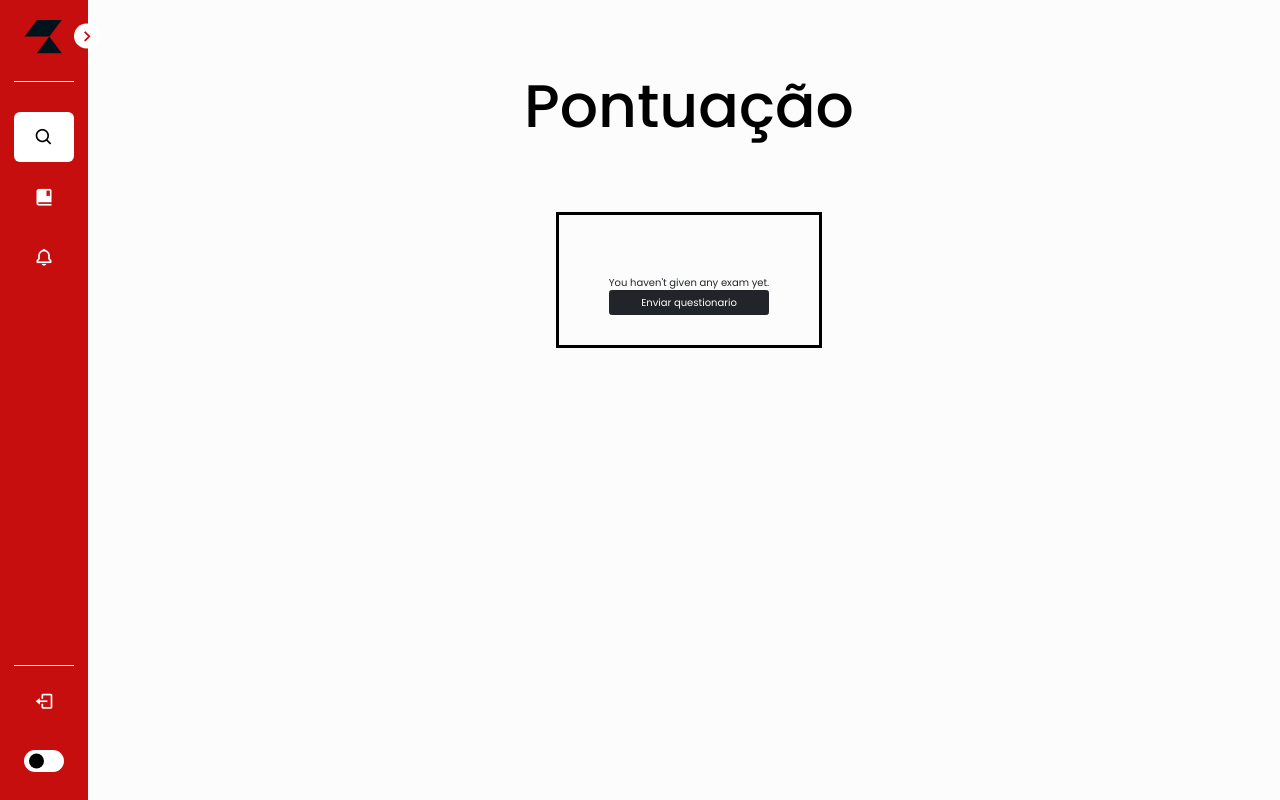
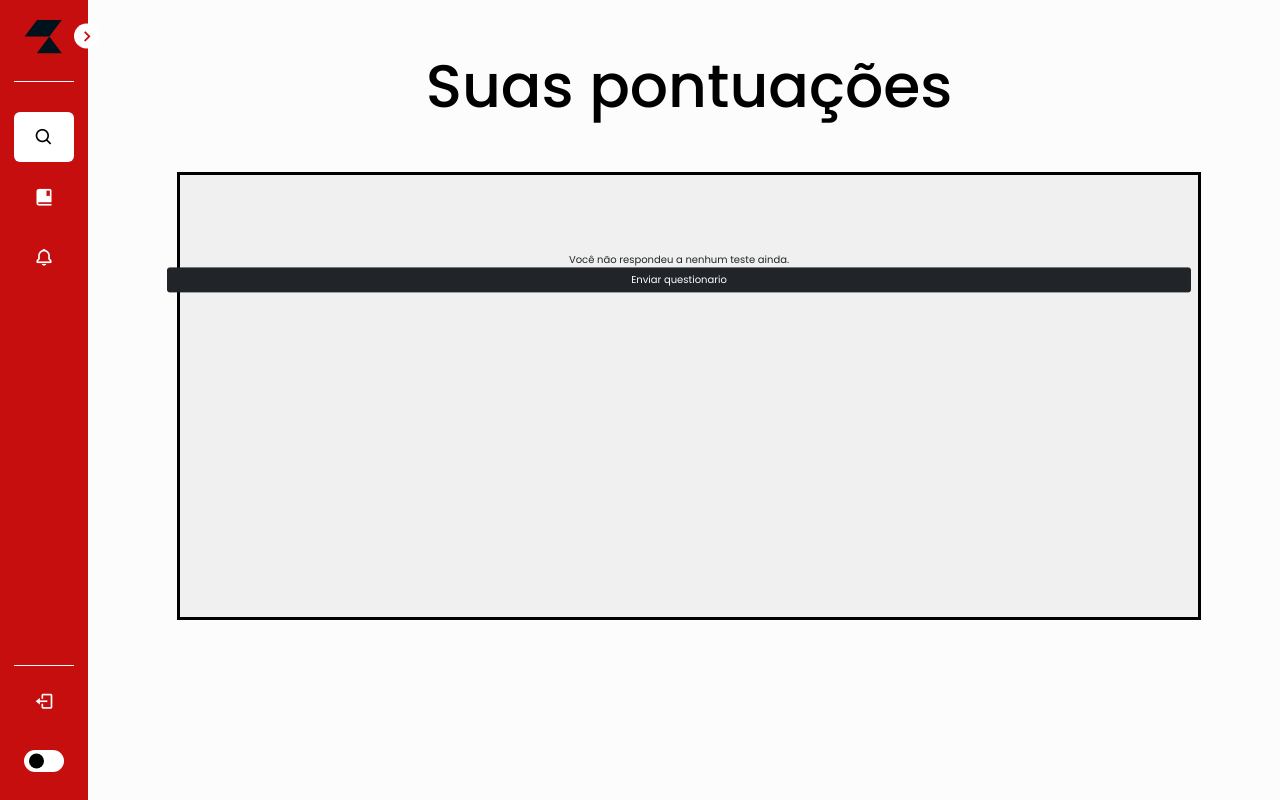
Before and after one commit to BryanWille/magis, a Django app: page /quest/view_score in a window 1280 px wide. Run offline with Django 4.2, Linux system fonts and the light colour scheme; a user stored in the database is signed in; data comes from the database, SQL or seed files in the repository; both versions use the stored data as it was after the commit; some libraries are stand-ins or nearby versions.

Commit message:
view score ajustado
Falta somente alguns detalhes a mais pra fiar masi bonito, como algumas imagens.

```diff
--- a/static/css/score.css
+++ b/static/css/score.css
@@ -5,42 +5,73 @@ p {
 h1 {
     color: var(--main-text-color);
     font-size: 60px;
-    margin: 70px 0px;
+    margin: 50px 0px;
     text-align: center;
 }
 
 #div-score {
     border: 3px solid var(--main-text-color);
     margin: auto;
-    width: fit-content;
-    padding: 30px 50px;
+    width: 80vw;
+    height: 35vw;
+    background-color: var(--contrast-bg-color);
 }
 
+.centralizar-materias{
+    width: 80vw;
+    height: 31.5vw;
+    overflow: auto;
+    position: absolute;
+    left: 50%; /* relative to nearest positioned ancestor or body element */
+    top: 53%; /*  relative to nearest positioned ancestor or body element */
+    transform: translate(-50%, -50%);
+}
 
 #lista-scores {
     margin: auto;
     list-style: none;
-    font-size: 20px;
+    font-size: 45px;
     padding: 0px;
     border-radius: 6px;
-    margin: 7px;
-    border: 2px solid var(--main-text-color);
-    ;
-    width: 500px;
+    margin-bottom: 70px;
+    border: 2px solid var(--main-text-color);;
+    background-color: rgb(212, 212, 212);
+    width: 70vw;
 }
 
 #num-score {
-    width: 30px;
-    height: 30px;
+    font-size: 45px;
+    text-align: center;
+    background-color: #c70e0e;
+    border-radius: 3px;
+    width: 80px;
     display: inline-block;
-    text-align: center;
-    background-color: var(--sidebar-color);
+
+}
+
+
+#nome-materia {
+    color: black;
     border-radius: 3px;
 }
 
-#nome-materia {
-    display: inline;
-    color: var(--main-text-color);
-    background-color: var(--body-color);
-    border-radius: 3px;
+/* ===== Scrollbar CSS ===== */
+  /* Firefox */
+  * {
+    scrollbar-width: auto;
+    scrollbar-color: var(--sidebar-color);
+  }
+
+  /* Chrome, Edge, and Safari */
+  *::-webkit-scrollbar {
+    width: 10px;
+  }
+
+
+  *::-webkit-scrollbar-thumb {
+    background-color: var(--sidebar-color);
+    border-radius: 10px;
+  }
+  ::-webkit-scrollbar-thumb:active {
+    background-color: var(--darker-sidebar-color);
 }
--- a/static/css/sidebar.css
+++ b/static/css/sidebar.css
@@ -13,7 +13,9 @@
     --invert-text: white;
     --body-color: rgb(252, 252, 252);
     --sidebar-color: var(--contrast-color);
+    --darker-sidebar-color: #aa0b0b;
     --primary-color: white;
+    --contrast-bg-color: rgb(240, 240, 240);
     --primary-color-light: var(--darker-color);
     --toggle-color: white;
     --text-color: #fff;
@@ -37,6 +39,7 @@ body.dark {
     --invert-text: black;
     --body-color: #3a3b3c;
     --sidebar-color: #DFDFDF;
+    --darker-sidebar-color:#cccccc;
     --primary-color: #3a3b3c;
     --primary-color-light: #F6F5FF;
     --toggle-color: #fff;
@@ -47,6 +50,7 @@ body.dark {
     --ndegrade-1: #5b6467;
     --ndegrade-2: #8b939a;
     --filter: grayscale(100%);
+    --contrast-bg-color: #2C2C2C;
 
 }
 
--- a/templates/quest/score.html
+++ b/templates/quest/score.html
@@ -4,23 +4,29 @@
 
 
 <link rel="stylesheet" href="/static/css/score.css">
-<h1>Pontuação</h1>
+<h1>Suas pontuações</h1>
 <div id="div-score">
+    <div class="centralizar-materias">
         <ul class="list-group">
+
             {% for s in score %}
+
             <li id="lista-scores">
                 <div id="score-aluno">
-                <p id="num-score">{{s.score}}</p>
-                <p id="nome-materia"> - {{s.course.course_name}}</p>
+                    <span id="num-score">{{s.score}}</span>
+                    <span id="nome-materia">{{s.course.course_name}}</span>
                 </div>
             </li>
+
             {% endfor %}
             {% if score %}
             {% else %}
-        <p class="text-center mt-5">You haven't given any exam yet.</p>
+            <p class="text-center mt-5">Você não respondeu a nenhum teste ainda.</p>
             <a class="btn btn-dark" href="/">Enviar questionario</a>
             {% endif %}
         </ul>
+    </div>
+</div>
 </div>
 
 
```
Also changed, not shown: static/css/home.css (+12 -3 lines), templates/main/oldindex.html (deleted, +0 -29 lines), templates/quest/home.html (+8 -4 lines), db.sqlite3, 1 other file. Lines whose indentation alone changed are shown as unchanged.
